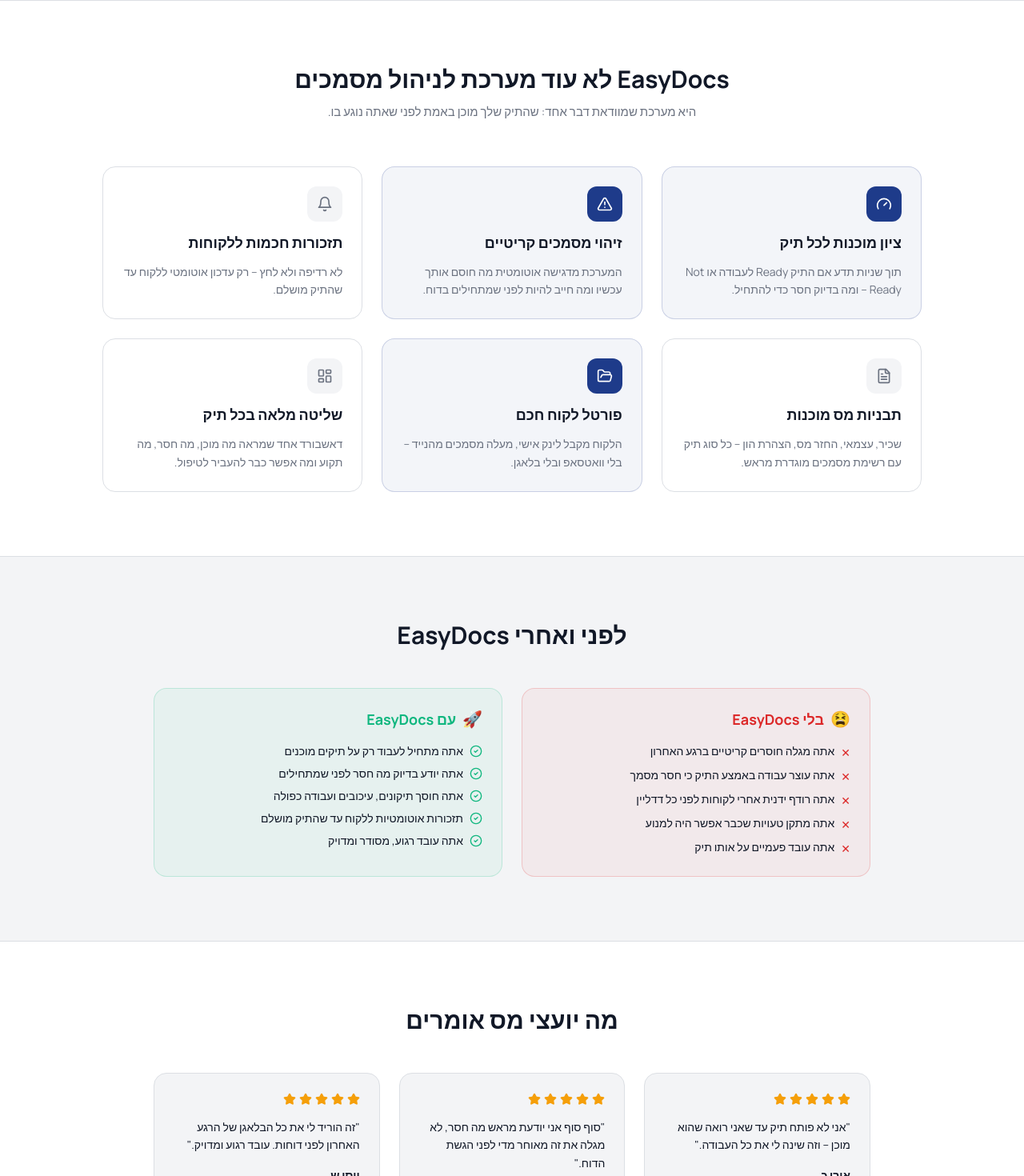
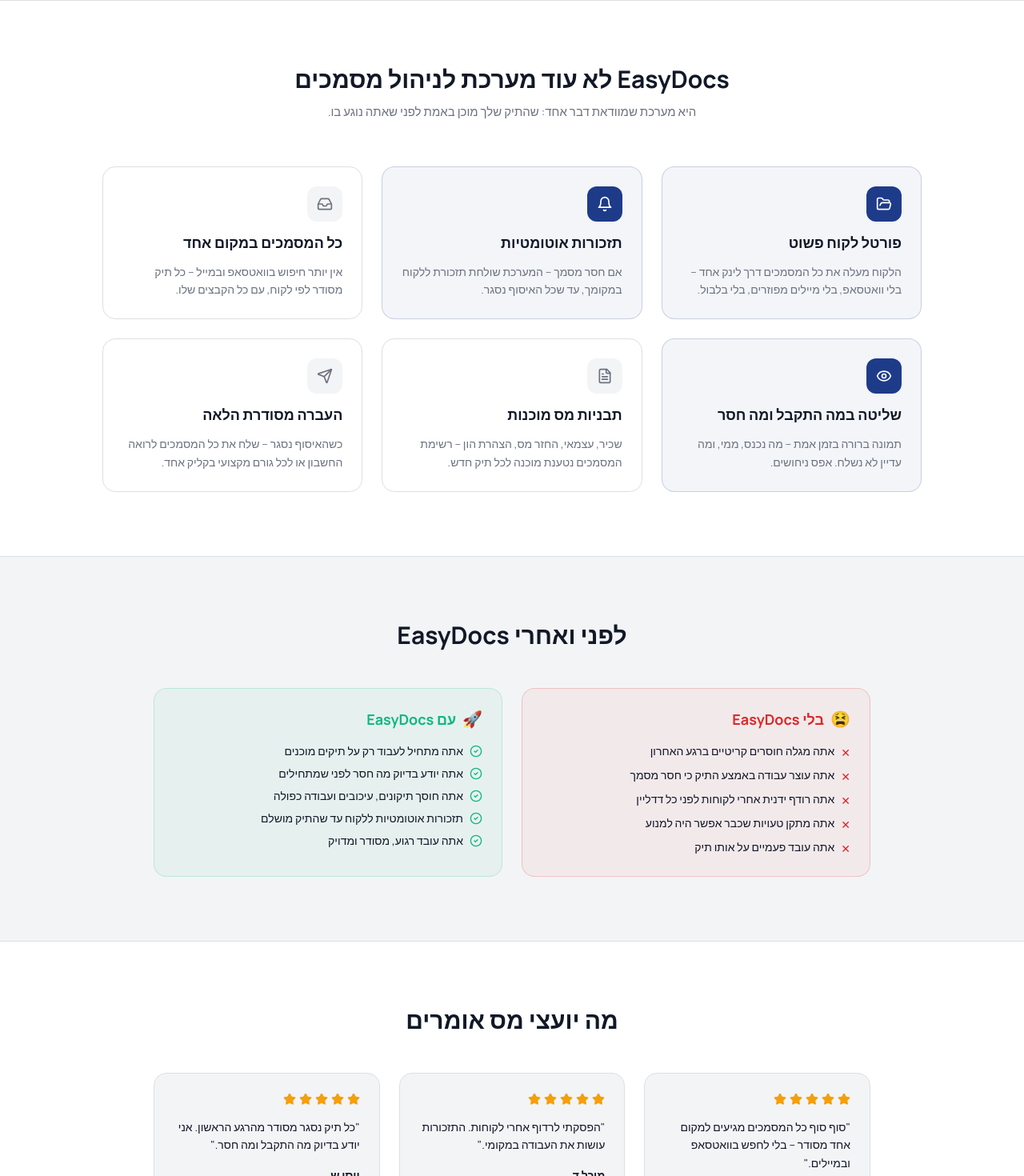
Before and after one commit to libbygel/easyDocs, a React (Vite) app: page /landing in a window 1280 px wide. Shown: the part 2445-3915 px from the top of the page at 80% size. Built offline with nearby package versions, Linux system fonts and the light colour scheme; the HTML template or start-up script is replaced by a standard one.

Commit message:
Changes
Co-authored-by: dvorag-cloud <154791941+dvorag-cloud@users.noreply.github.com>

```diff
--- a/src/pages/LandingPage.tsx
+++ b/src/pages/LandingPage.tsx
@@ -4,58 +4,58 @@ import { Button } from "@/components/ui/button";
 import {
   FileText, Send, Bell, PenTool, Users, FolderOpen,
   CheckCircle2, ArrowLeft, Shield, Zap, Clock, Star,
-  ChevronDown, Smartphone, LayoutDashboard, Play, Gauge, AlertTriangle
+  ChevronDown, Smartphone, LayoutDashboard, Play, Inbox, Eye
 } from "lucide-react";
 
 const features = [
   {
-    icon: Gauge,
-    title: "ציון מוכנות לכל תיק",
-    desc: "תוך שניות תדע אם התיק Ready לעבודה או Not Ready – ומה בדיוק חסר כדי להתחיל.",
-    highlight: true,
-  },
-  {
-    icon: AlertTriangle,
-    title: "זיהוי מסמכים קריטיים",
-    desc: "המערכת מדגישה אוטומטית מה חוסם אותך עכשיו ומה חייב להיות לפני שמתחילים בדוח.",
+    icon: FolderOpen,
+    title: "פורטל לקוח פשוט",
+    desc: "הלקוח מעלה את כל המסמכים דרך לינק אחד – בלי וואטסאפ, בלי מיילים מפוזרים, בלי בלבול.",
     highlight: true,
   },
   {
     icon: Bell,
-    title: "תזכורות חכמות ללקוחות",
-    desc: "לא רדיפה ולא לחץ – רק עדכון אוטומטי ללקוח עד שהתיק מושלם.",
+    title: "תזכורות אוטומטיות",
+    desc: "אם חסר מסמך – המערכת שולחת תזכורת ללקוח במקומך, עד שכל האיסוף נסגר.",
+    highlight: true,
+  },
+  {
+    icon: Inbox,
+    title: "כל המסמכים במקום אחד",
+    desc: "אין יותר חיפוש בוואטסאפ ובמייל – כל תיק מסודר לפי לקוח, עם כל הקבצים שלו.",
     highlight: false,
+  },
+  {
+    icon: Eye,
+    title: "שליטה במה התקבל ומה חסר",
+    desc: "תמונה ברורה בזמן אמת – מה נכנס, ממי, ומה עדיין לא נשלח. אפס ניחושים.",
+    highlight: true,
   },
   {
     icon: FileText,
     title: "תבניות מס מוכנות",
-    desc: "שכיר, עצמאי, החזר מס, הצהרת הון – כל סוג תיק עם רשימת מסמכים מוגדרת מראש.",
+    desc: "שכיר, עצמאי, החזר מס, הצהרת הון – רשימת המסמכים נטענת מוכנה לכל תיק חדש.",
     highlight: false,
   },
   {
-    icon: FolderOpen,
-    title: "פורטל לקוח חכם",
-    desc: "הלקוח מקבל לינק אישי, מעלה מסמכים מהנייד – בלי וואטסאפ ובלי בלאגן.",
-    highlight: true,
-  },
-  {
-    icon: LayoutDashboard,
-    title: "שליטה מלאה בכל תיק",
-    desc: "דאשבורד אחד שמראה מה מוכן, מה חסר, מה תקוע ומה אפשר כבר להעביר לטיפול.",
+    icon: Send,
+    title: "העברה מסודרת הלאה",
+    desc: "כשהאיסוף נסגר – שלח את כל המסמכים לרואה החשבון או לכל גורם מקצועי בקליק אחד.",
     highlight: false,
   },
 ];
 
 const steps = [
-  { num: "1", title: "בחר תבנית מס", desc: "שכיר, עצמאי, החזר מס – רשימת המסמכים נטענת אוטומטית" },
-  { num: "2", title: "שלח לינק ללקוח", desc: "הלקוח מעלה מסמכים בעצמו, אתה מקבל התראה על כל פעולה" },
-  { num: "3", title: "התחל לעבוד רק כשמוכן", desc: "ציון המוכנות מראה לך בדיוק מתי התיק Ready להגשה" },
+  { num: "1", title: "צור תיק ובחר תבנית", desc: "רשימת המסמכים נטענת אוטומטית לפי סוג התיק" },
+  { num: "2", title: "שלח לינק אחד ללקוח", desc: "הלקוח מעלה את כל המסמכים ישירות לתיק שלו" },
+  { num: "3", title: "סגור את האיסוף בשליטה", desc: "רואה הכל במקום אחד – מה התקבל ומה עדיין חסר" },
 ];
 
 const testimonials = [
-  { name: "אורי כ.", role: "יועץ מס", text: "אני לא פותח תיק עד שאני רואה שהוא מוכן – וזה שינה לי את כל העבודה." },
-  { name: "מיכל ד.", role: "יועצת מס", text: "סוף סוף אני יודעת מראש מה חסר, לא מגלה את זה מאוחר מדי לפני הגשת הדוח." },
-  { name: "יוסי ש.", role: "יועץ מס בכיר", text: "זה הוריד לי את כל הבלאגן של הרגע האחרון לפני דוחות. עובד רגוע ומדויק." },
+  { name: "אורי כ.", role: "יועץ מס", text: "סוף סוף כל המסמכים מגיעים למקום אחד מסודר – בלי לחפש בוואטסאפ ובמיילים." },
+  { name: "מיכל ד.", role: "יועצת מס", text: "הפסקתי לרדוף אחרי לקוחות. התזכורות עושות את העבודה במקומי." },
+  { name: "יוסי ש.", role: "יועץ מס בכיר", text: "כל תיק נסגר מסודר מהרגע הראשון. אני יודע בדיוק מה התקבל ומה חסר." },
 ];
 
 export default function LandingPage() {
```
